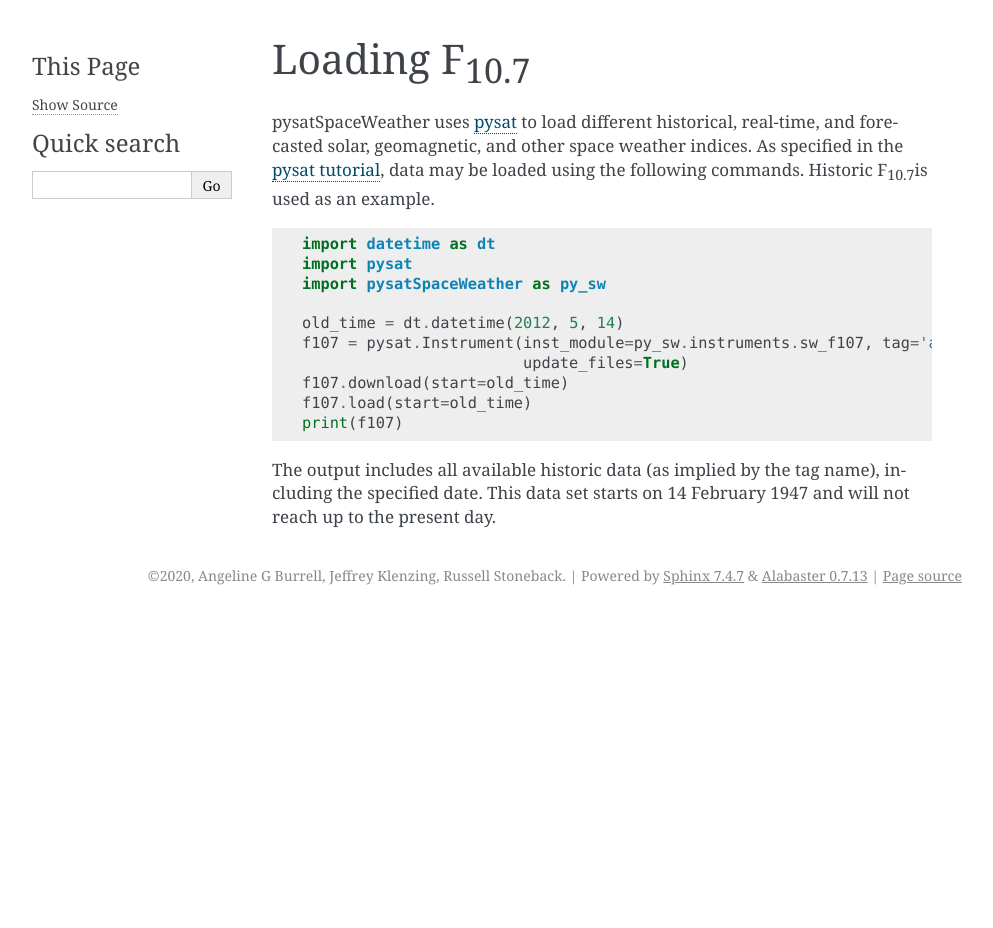
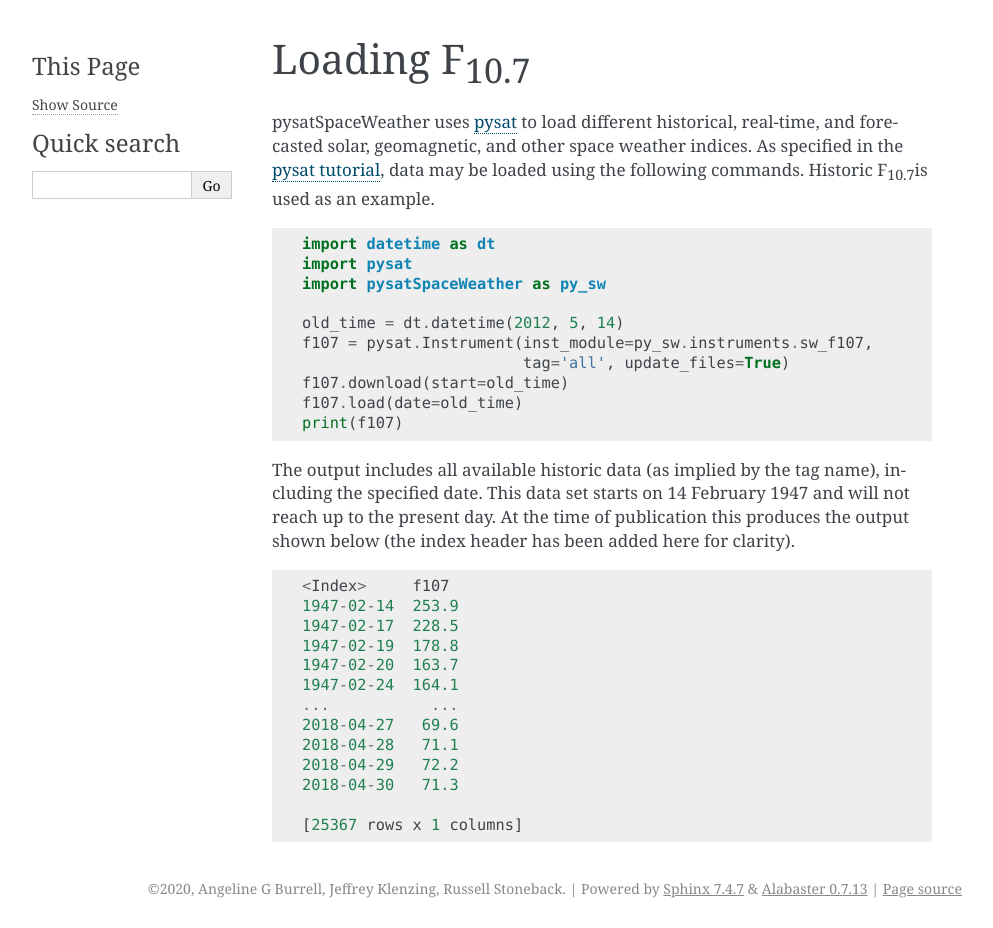
Before and after one commit to pysat/pysatSpaceWeather, a Sphinx documentation site: the page built from docs/examples/ex_init.rst, in a window 1280 px wide. Shown: the whole page, without its empty margins (148-1141 px from the left). Built offline with Sphinx 7.4.7, drawn with Linux system fonts in a browser that asks for light colours; pages that are not in the unit, such as notebooks, are missing from menus; before the commit the page ends 900 px from its top, so only the background shows below that.

Commit message:
STY: F10.7 example
Made @rstoneback suggested improvements and bug fixes.

```diff
--- a/docs/examples/ex_init.rst
+++ b/docs/examples/ex_init.rst
@@ -16,13 +16,31 @@
    import pysatSpaceWeather as py_sw
 
    old_time = dt.datetime(2012, 5, 14)
-   f107 = pysat.Instrument(inst_module=py_sw.instruments.sw_f107, tag='all',
-                           update_files=True)
+   f107 = pysat.Instrument(inst_module=py_sw.instruments.sw_f107,
+                           tag='all', update_files=True)
    f107.download(start=old_time)
-   f107.load(start=old_time)
+   f107.load(date=old_time)
    print(f107)
 
 
 The output includes all available historic data (as implied by the tag name),
-including the specified date.  This data set starts on 14 February 1947 and
-will not reach up to the present day.
+including the specified date.  This data set starts on 14 February 1947 and will
+not reach up to the present day.  At the time of publication this produces the
+output shown below (the index header has been added here for clarity).
+
+::
+
+
+   <Index>     f107
+   1947-02-14  253.9
+   1947-02-17  228.5
+   1947-02-19  178.8
+   1947-02-20  163.7
+   1947-02-24  164.1
+   ...           ...
+   2018-04-27   69.6
+   2018-04-28   71.1
+   2018-04-29   72.2
+   2018-04-30   71.3
+
+   [25367 rows x 1 columns]
```
